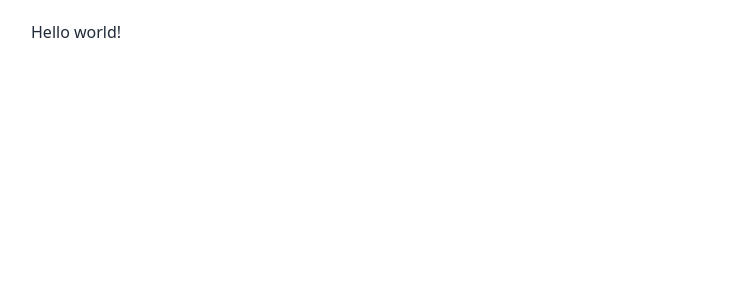
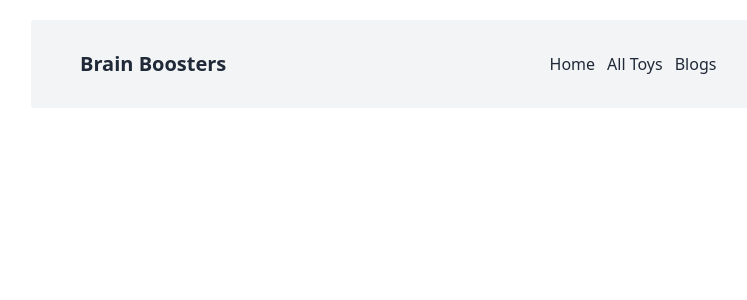
Before and after one commit to Sabbir386/broadcast-brilliance-institude-client, a React (Vite) app: page / in a window 1280 px wide. Shown: the top 300 px of the page, without its empty margins (1-748 px from the left). Built offline with nearby package versions, Linux system fonts and the light colour scheme.

Commit message:
added navbar

```diff
--- /dev/null
+++ b/src/Componenets/Main.jsx
@@ -0,0 +1,19 @@
+import React from 'react';
+import { Outlet } from 'react-router-dom';
+
+import Navigationbar from '../Layout/Shared/Navigationbar';
+import Footer from '../Layout/Shared/Footer';
+
+const Main = () => {
+    return (
+        <div>
+            <Navigationbar></Navigationbar>
+            <div className='min-h-[calc(100vh-136px)]'>
+                <Outlet />
+            </div>
+            <Footer></Footer>
+        </div>
+    );
+};
+
+export default Main;
--- /dev/null
+++ b/src/Layout/Shared/Footer.jsx
@@ -0,0 +1,11 @@
+import React from 'react';
+
+const Footer = () => {
+    return (
+        <div>
+
+        </div>
+    );
+};
+
+export default Footer;
--- /dev/null
+++ b/src/Layout/Shared/Navigationbar.jsx
@@ -0,0 +1,78 @@
+import React, { useContext } from 'react';
+import { Link } from 'react-router-dom';
+// import logo from '../../assets/brain.ico'
+// import { AuthContext } from '../../Components/AuthProvider/AuthProvider';
+
+const Navigationbar = () => {
+    // const { user, logOut } = useContext(AuthContext);
+
+    // const handleLogOut = () => {
+    //     logOut()
+    //         .then()
+    //         .catch(error => {
+    //             console.log(error.message);
+    //         })
+    // }
+    return (
+        <>
+
+
+
+
+            <div className=" rounded navbar bg-gray-100 px-4 py-5 mx-auto sm:max-w-xl md:max-w-full lg:max-w-screen-xl md:px-24 lg:px-8 ">
+                <div className="navbar-start">
+                    <div className="dropdown">
+                        <label tabIndex={0} className="btn btn-ghost lg:hidden">
+                            <svg xmlns="http://www.w3.org/2000/svg" className="h-5 w-5" fill="none" viewBox="0 0 24 24" stroke="currentColor"><path strokeLinecap="round" strokeLinejoin="round" strokeWidth="2" d="M4 6h16M4 12h8m-8 6h16" /></svg>
+                        </label>
+                        <ul tabIndex={0} className=" menu menu-compact dropdown-content mt-3 p-2 shadow bg-base-100 rounded-box w-52">
+                            <Link className='mr-3' to="/">Home</Link>
+                            <Link className='mr-3' to="/alltoys">All Toys</Link>
+                            <Link className='mr-3' to="/mytoys">My Toys</Link>
+                            <Link className='mr-3' to="/addtoy">Add A Toy</Link>
+                            <Link className='mr-3' to="/blogs">Blogs</Link>
+
+                        </ul>
+                    </div>
+
+
+                    <img className='rounded-lg' alt="" />
+                    <a className="btn btn-ghost normal-case text-xl">Brain Boosters</a>
+                </div>
+                <div className="navbar-center hidden lg:flex">
+
+                    <Link className='mr-3' to="/">Home</Link>
+                    <Link className='mr-3' to="/alltoys">All Toys</Link>
+                    {
+                        // user ? <>
+                        //     <Link className='mr-3' to="/mytoys">My Toys</Link>
+                        //     <Link className='mr-3' to="/addtoy">Add A Toy</Link></> : ''
+                    }
+                    <Link className='mr-3' to="/blogs">Blogs</Link>
+
+                </div>
+                <div className="navbar-end">
+                    {
+                        // user ? <>
+                        //     <button className="btn btn-ghost normal-case text-xl">LogOut</button>
+
+                        //     <div className="relative group">
+                        //         {/* <img className='w-12 h-12 rounded-full' src={user?.photoURL} alt="Avatar" /> */}
+                        //         <div className="absolute hidden group-hover:block bg-gray-800 text-white rounded-lg px-1">
+                        //             {/* <p className="text-sm">{user?.displayName}</p> */}
+                        //         </div>
+                        //     </div>
+
+                        // </>
+                        //     : <Link className='text-xl font-medium' to="/login">Login</Link>
+                    }
+
+                </div >
+            </div >
+
+
+        </>
+    );
+};
+
+export default Navigationbar;
--- /dev/null
+++ b/src/Pages/Classes/Classes.jsx
@@ -0,0 +1,11 @@
+import React from 'react';
+
+const Classes = () => {
+    return (
+        <div>
+
+        </div>
+    );
+};
+
+export default Classes;
--- /dev/null
+++ b/src/Pages/Home/Home.jsx
@@ -0,0 +1,11 @@
+import React from 'react';
+
+const Home = () => {
+    return (
+        <div>
+
+        </div>
+    );
+};
+
+export default Home;
--- /dev/null
+++ b/src/Pages/Instructors/Instructors.jsx
@@ -0,0 +1,11 @@
+import React from 'react';
+
+const Instructors = () => {
+    return (
+        <div>
+
+        </div>
+    );
+};
+
+export default Instructors;
```
Also changed, not shown: src/Routes/Routes.jsx (+7 -1 lines).
